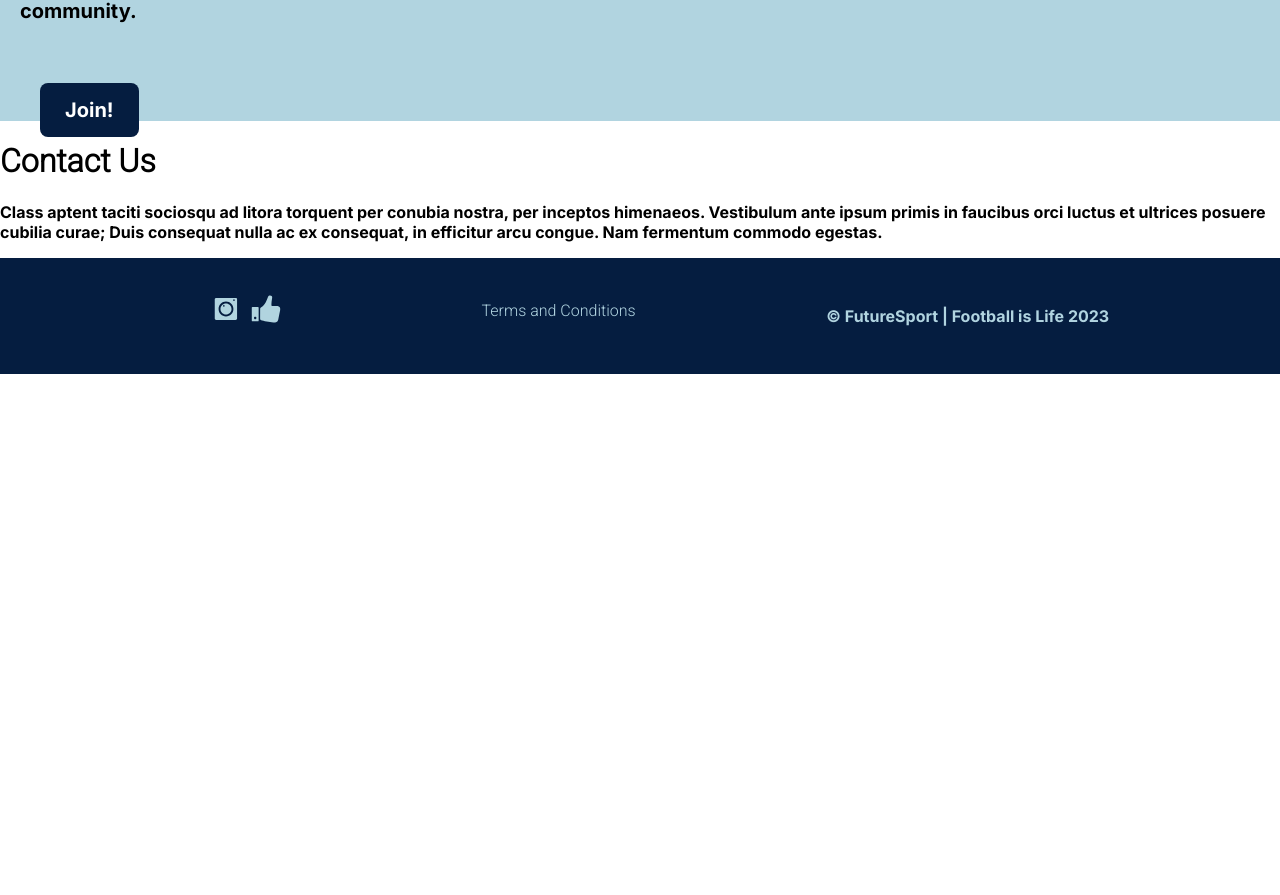
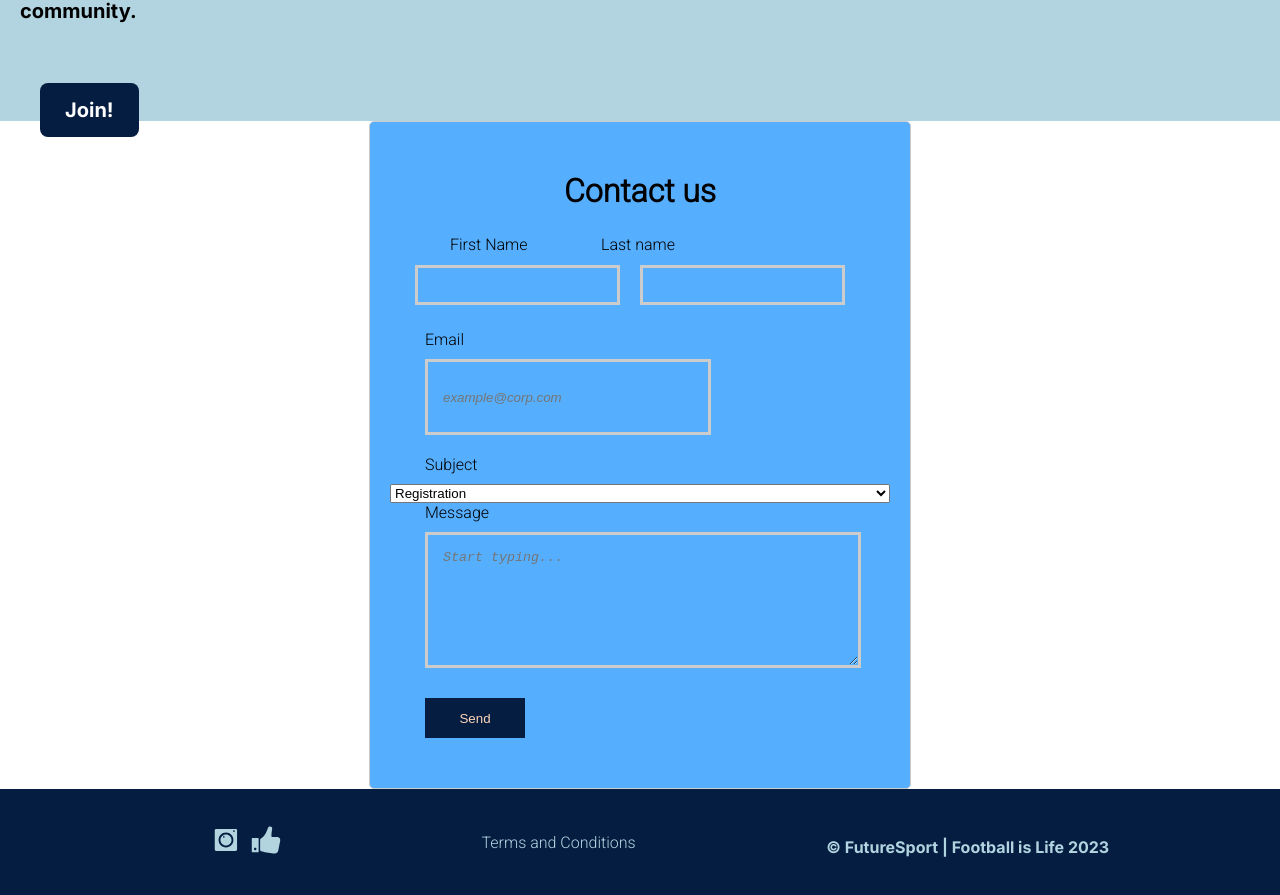
Before and after one commit to SamWij/FutureSportApp, a React (Create React App) app: page /ContactUs in a window 1280 px wide. Shown: the part 323-1218 px from the top of the page. Before the commit the page ends 800 px from the top, so only its background shows below. Built offline with nearby package versions, Linux system fonts and the light colour scheme.

Commit message:
contact form developed

```diff
--- a/src/Components/Main/ContactUs.js
+++ b/src/Components/Main/ContactUs.js
@@ -1,15 +1,86 @@
-import React from "react";
+import React, { useRef } from 'react'
+import contactStyles from './contact.module.css'
+function Contact() {
 
-const Contact = () => (
-  <div>
-    <h1 className="title is-1">Contact Us</h1>
-    <p>
-      Class aptent taciti sociosqu ad litora torquent per conubia nostra, per
-      inceptos himenaeos. Vestibulum ante ipsum primis in faucibus orci luctus
-      et ultrices posuere cubilia curae; Duis consequat nulla ac ex consequat,
-      in efficitur arcu congue. Nam fermentum commodo egestas.
-    </p>
-  </div>
-);
+  const firstNameRef = useRef(null)
+  const lastNameRef = useRef(null)
+  const emailRef = useRef(null)
+  const subjectRef = useRef(null)
+  const messageRef = useRef(null)
+
+  const handleSubmit = (event) => {
+    event.preventDefault()
+    const data = {
+      firstName: firstNameRef.current.value,
+      lastName: lastNameRef.current.value,
+      email: emailRef.current.value,
+      subject: subjectRef.current.value,
+      message: messageRef.current.value
+    }
+    alert("message info: \n" + JSON.stringify(data) + "the data 😎")
+
+  }
+
+  return (
+    <div className={contactStyles.container}>
+      <h1>Contact us</h1>
+      <form onSubmit={handleSubmit} className={contactStyles.form}>
+        <div className={contactStyles.name}>
+          <label for="firstName" id="nameLabel">First Name</label>
+          <input
+
+            type="text"
+            id="firstName"
+            name="firstName"
+            className={contactStyles.firstName}
+            ref={firstNameRef}
+            tabindex="1"
+          />
+
+          <label for="lastName">Last name</label>
+          <input
+            type="text"
+            id="lastName"
+            className={contactStyles.lastName}
+            ref={lastNameRef}
+            tabindex="2"
+          />
+        </div>
+        <label for="email">Email</label>
+        <input
+          type="email"
+          name="email"
+          id="email"
+          className={contactStyles.email}
+          placeholder="example@corp.com"
+          ref={emailRef}
+          tabindex="3"
+        />
+
+        <label>Subject</label>
+        <select name="subject" className="field-select" ref={subjectRef}>
+          <option value="registration">Registration</option>
+          <option value="sponsorship">Sponsorship</option>
+          <option value="payment">Payment</option>
+          <option value="schoolprogram">School Program</option>
+          <option value="olther">Other</option>
+        </select>
+
+        <label for="message">Message</label>
+        <textarea
+          placeholder="Start typing..."
+          className={contactStyles.message}
+          name="message"
+          ref={messageRef}
+        >
+
+        </textarea>
+        <button type="submit" className={contactStyles.send}>Send</button>
+      </form>
+    </div>
+  )
+}
+
+
 
 export default Contact;
--- /dev/null
+++ b/src/Components/Main/contact.module.css
@@ -0,0 +1,88 @@
+.container {
+  max-width: 500px;
+  margin: 0 auto;
+  padding: 20px;
+  border: 1px solid #ccc;
+  border-radius: 5px;
+  background-color: #56aeff;
+}
+
+.container h1 {
+  text-align: center;
+  margin: 30px 0;
+}
+
+.form {
+  display: flex;
+  flex-direction: column;
+}
+
+
+.name {
+  margin: 25px auto;
+  display: flex;
+  position: relative;
+  justify-content: space-between;
+  width: 90%;
+  height: 40px;
+}
+
+.name input[type="text"] {
+  width: 40%;
+  margin: 0 20px 0 0;
+  padding: 15px;
+  font-style: italic;
+  border: 3px solid #ccc;
+  background: transparent;
+  color: #434753;
+}
+
+.name label[for="firstName"] {
+  position: absolute;
+  top: -30px;
+  left: 0;
+}
+
+.name label[for="lastName"] {
+  position: absolute;
+  top: -30px;
+  right: 190px;
+}
+
+.email {
+  width: 50%;
+  margin: 0 0 20px 35px;
+  height: 40px;
+  padding: 15px;
+  font-style: italic;
+  border: 3px solid #ccc;
+  background: transparent;
+  color: #434753;
+}
+
+/* The :not selector excludes elements with id="nameLabel" */
+label:not(#nameLabel) {
+  margin-left: 35px;
+  margin-bottom: 10px;
+}
+
+.message {
+  width: 80%;
+  margin: 0 35px;
+  height: 100px;
+  padding: 15px;
+  font-style: italic;
+  border: 3px solid #ccc;
+  background: transparent;
+  color: #434753;
+}
+
+.send {
+  width: 100px;
+  margin: 30px 35px;
+  height: 40px;
+  border: none;
+  background: #051d40;
+  color: #FFD6BA;
+  cursor: pointer;
+}
```
